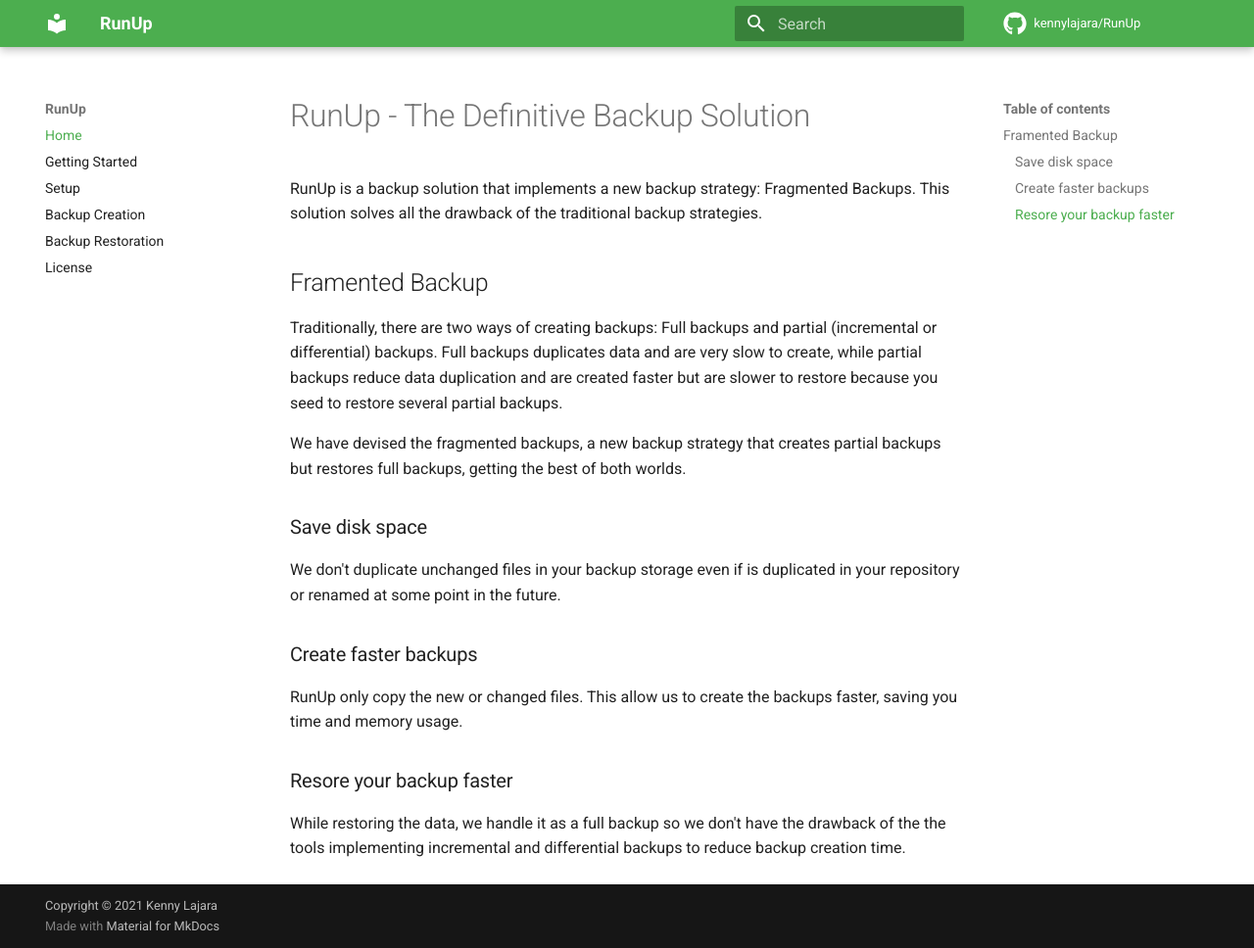
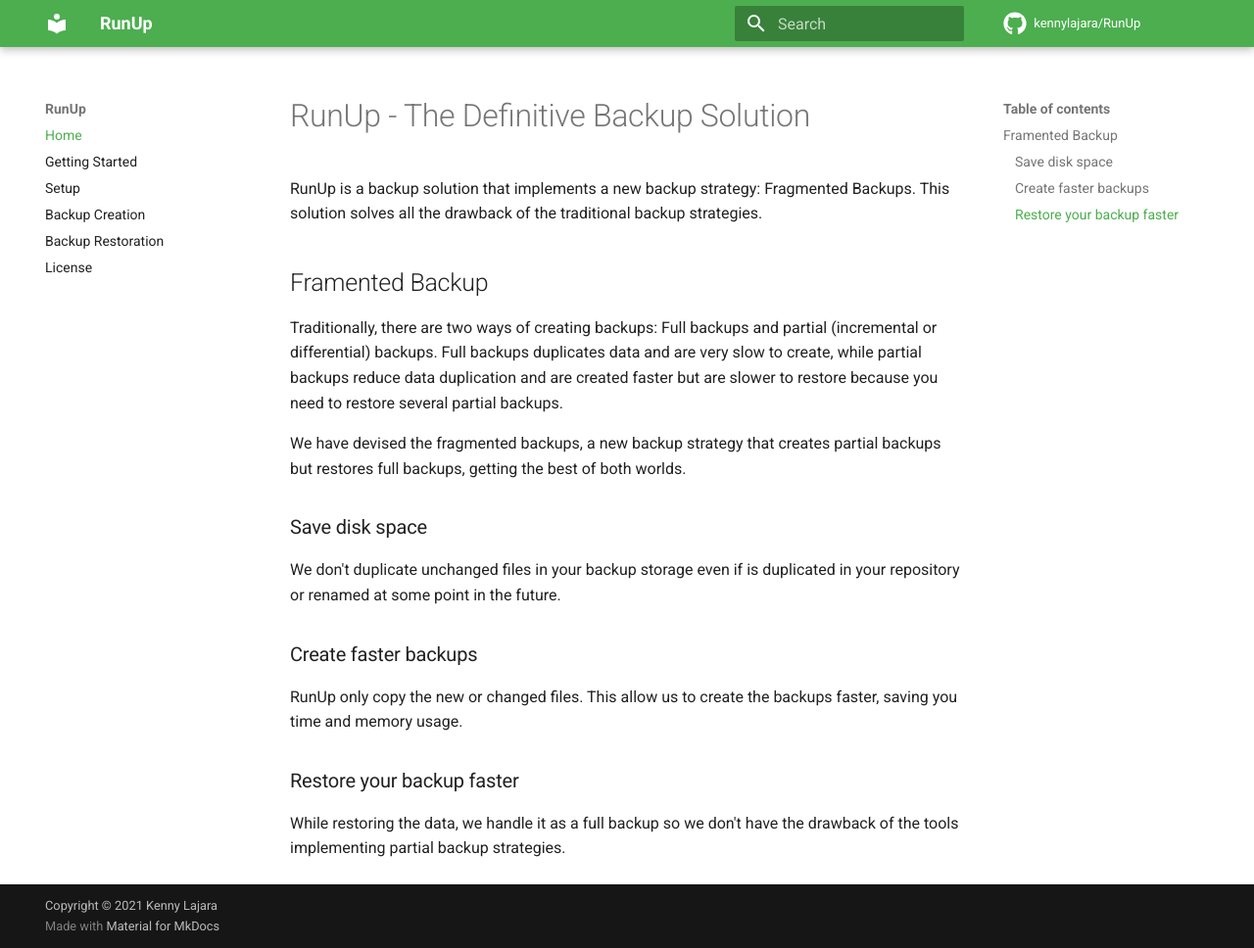
Before and after one commit to kennylajara/run-up, an MkDocs documentation site: the page built from docs/index.md, in a window 1280 px wide and 968 px high. Shown: the whole window at 98% size. Built offline with MkDocs 1.6.1 and Material for MkDocs 9.7.7, drawn with Linux system fonts in a browser that asks for light colours; comment, search, counter and statistics services are not loaded.

```diff
--- a/docs/index.md
+++ b/docs/index.md
@@ -4,7 +4,7 @@ RunUp is a backup solution that implements a new backup strategy: Fragmented Bac
 
 ## Framented Backup
 
-Traditionally, there are two ways of creating backups: Full backups and partial (incremental or differential) backups. Full backups duplicates data and are very slow to create, while partial backups reduce data duplication and are created faster but are slower to restore because you seed to restore several partial backups.
+Traditionally, there are two ways of creating backups: Full backups and partial (incremental or differential) backups. Full backups duplicates data and are very slow to create, while partial backups reduce data duplication and are created faster but are slower to restore because you need to restore several partial backups.
 
 We have devised the fragmented backups, a new backup strategy that creates partial backups but restores full backups, getting the best of both worlds.
 
@@ -16,6 +16,6 @@ We don't duplicate unchanged files in your backup storage even if is duplicated
 
 RunUp only copy the new or changed files. This allow us to create the backups faster, saving you time and memory usage.
 
-### Resore your backup faster
+### Restore your backup faster
 
-While restoring the data, we handle it as a full backup so we don't have the drawback of the the tools implementing incremental and differential backups to reduce backup creation time.
+While restoring the data, we handle it as a full backup so we don't have the drawback of the tools implementing partial backup strategies.
```
Also changed, not shown: README.md (+3 -3 lines).
